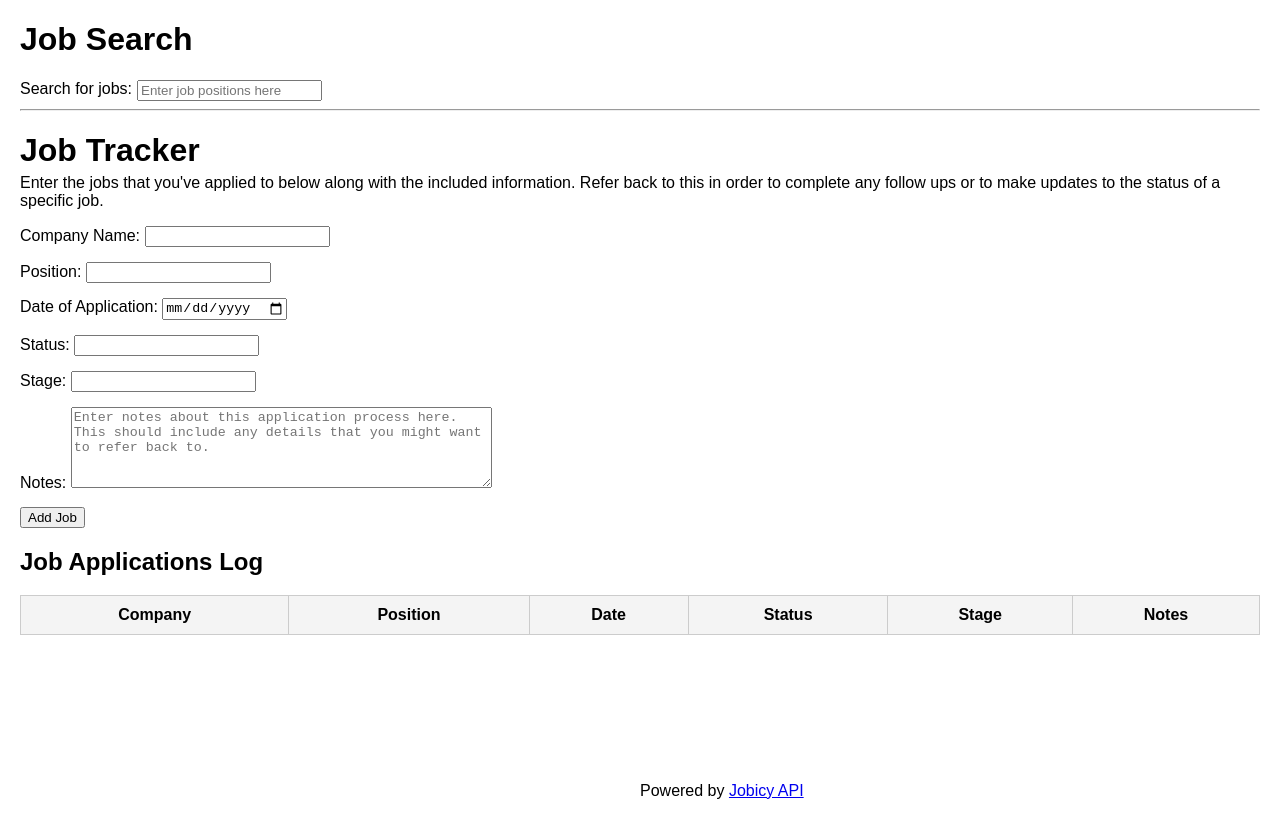
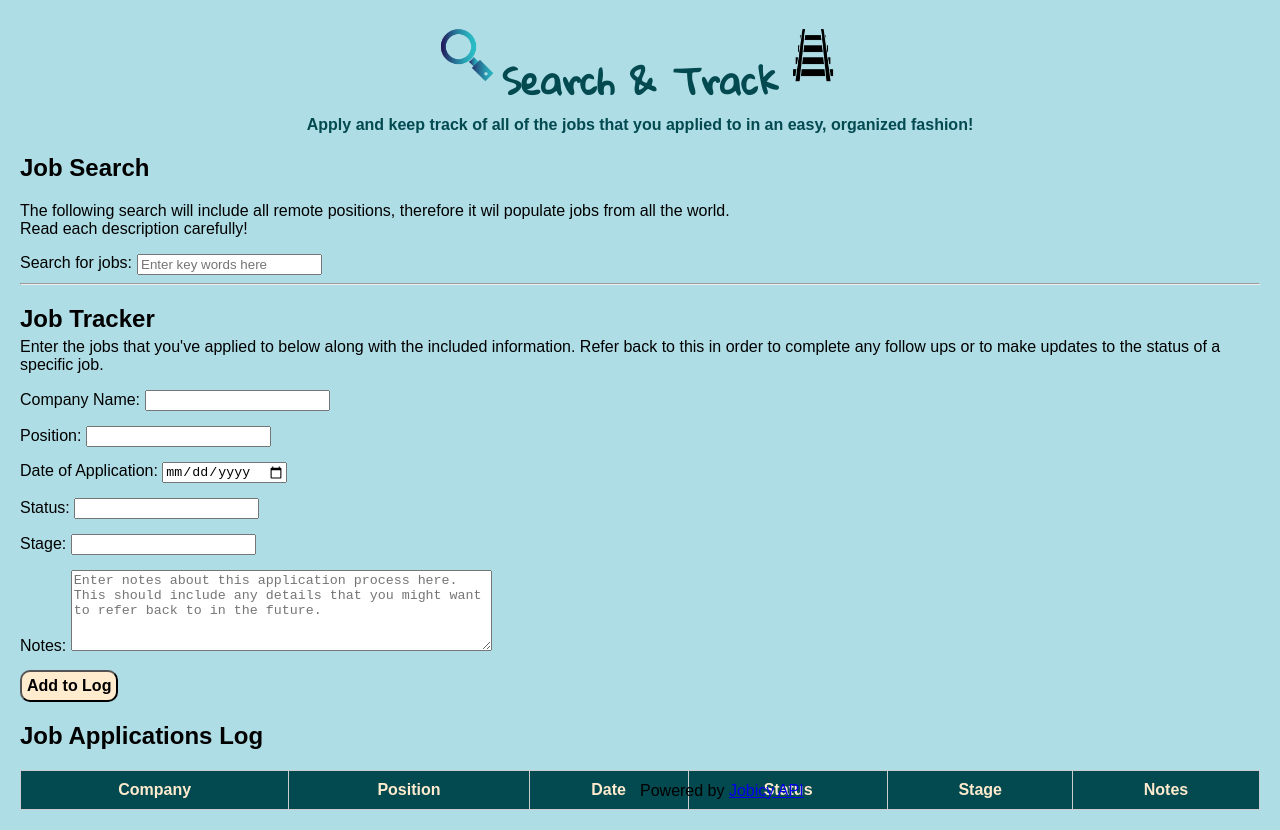
Before and after one commit to bismarkop/Search-and-Track-App, a plain HTML site: page index.html in a window 1280 px wide. Before the commit the page ends 800 px from the top, so only its background shows below. Drawn offline with Linux system fonts and the light colour scheme.

Commit message:
Added styling

```diff
--- a/index.html
+++ b/index.html
@@ -1,24 +1,45 @@
 <!DOCTYPE html>
 <html lang="en">
+
 <head>
     <meta charset="UTF-8">
     <meta name="viewport" content="width=device-width, initial-scale=1.0">
     <link rel="stylesheet" href="./style.css">
+    <link rel="preconnect" href="https://fonts.googleapis.com">
+    <link rel="preconnect" href="https://fonts.gstatic.com" crossorigin>
+    <link href="https://fonts.googleapis.com/css2?family=Gloria+Hallelujah&display=swap" rel="stylesheet">
     <title>Search & Track</title>
 </head>
 
 <body>
-    <h1>Job Search</h1>
+
+
+
+    <div id="header" style="text-align: center; align-content: center;">
+        <img id="searchIcon" src="./images/search-icon.png" alt="search icon" height="70px">
+        <h1 style="margin-bottom: 0;">
+            Search & Track
+        </h1>
+        <img id="trackIcon" src="./images/track-icon.png" alt="track icon" height="70px">
+
+    </div>
+
+    <p style="margin-top: 0; text-align: center; color: #024950;"><b>Apply and keep track of all of the jobs that you
+            applied to in an easy, organized fashion!</b></p>
+    <h2>Job Search</h2>
+    <p>The following search will include all remote positions, therefore it wil populate jobs from all the world.
+        <br>Read each description carefully!</p>
     <div id="search">
         <label for="search">Search for jobs:</label>
-        <input type="search" id="search" class="search" placeholder="Enter job positions here" style="display: block;"></input>
+        <input type="search" id="search" class="search" placeholder="Enter key words here"></input>
     </div>
 
     <div id="searchResults"></div>
 
     <hr>
-    <h1 style="margin-bottom: 0;">Job Tracker</h1>
-    <p style="margin-top: 5px;">Enter the jobs that you've applied to below along with the included information. Refer back to this in order to complete any follow ups or to make updates to the status of a specific job.</p>
+    <h2 style="margin-bottom: 0;">Job Tracker</h2>
+    <p style="margin-top: 5px;">Enter the jobs that you've applied to below along with the included information. Refer
+        back to this in order to complete any follow ups or to make updates to the status of a specific job.</p>
     <form id="jobForm">
         <div class="form-group">
             <label for="company">Company Name:</label>
@@ -42,9 +63,12 @@
         </div>
         <div class="form-group">
             <label for="notes">Notes:</label>
-            <textarea id="notes" rows="5" cols="50" placeholder="Enter notes about this application process here. This should include any details that you might want to refer back to."></textarea>
+            <textarea id="notes" rows="5" cols="50"
+                placeholder="Enter notes about this application process here. This should include any details that you might want to refer back to in the future."></textarea>
         </div>
-        <button id="addBtn" type="submit">Add Job</button>
+        <button id="addBtn" type="submit"
+            style="padding: 5px; border-radius: 10px; font-size: medium; background-color: blanchedalmond; font-weight: 600;">Add
+            to Log</button>
     </form>
 
     <h2>Job Applications Log</h2>
@@ -64,9 +88,10 @@
 
     <footer>
         <div id="alignFooter">
-        Powered by <a href="https://jobicy.com/jobs-rss-feed" target="_blank"> Jobicy API</a>
+            Powered by <a href="https://jobicy.com/jobs-rss-feed" target="_blank"> Jobicy API</a>
         </div>
     </footer>
     <script src="./index.js"></script>
 </body>
+
 </html>
--- a/index.js
+++ b/index.js
@@ -53,7 +53,7 @@ async function fetchCompanyInfo(info) {
             let jobDiv = document.createElement('div')
             jobDiv.value = jobPost.id
 
-            jobDiv.innerHTML = `<br>${jobPost.companyName}: ${jobPost.jobDescription} To apply, click the link - <a href=${jobPost.url}>${jobPost.url}</a>`
+            jobDiv.innerHTML = `<br><h1 style="color: #024950"><u>${jobPost.companyName}:</u></h1> ${jobPost.jobDescription} To apply, click the link - <a href=${jobPost.url}>${jobPost.url}</a>`
             searchResults.appendChild(jobDiv)
         }
         return data.jobs;
--- a/style.css
+++ b/style.css
@@ -1,18 +1,48 @@
+/* #searchIcon {
+    position: fixed;
+
+}
+
+#trackIcon {
+    position: fixed;
+    right: 100px;
+} */
+
+#header {
+    display: flex;
+    justify-content: center;
+    font-family: "Gloria Hallelujah", cursive;
+    font-weight: 400;
+    font-style: normal;
+    font-size: large;
+    color: #024950;
+}
+
 body {
     font-family: Arial, sans-serif;
     margin: 20px;
+    /* background-color: rgb(0, 174, 255); */
+    background-color: #afdde5;
+    color: rgb(0, 0, 0);
 }
+
 table {
     width: 100%;
     border-collapse: collapse;
 }
-th, td {
+
+th,
+td {
     padding: 10px;
     border: 1px solid #ccc;
+    color: blanchedalmond;
 }
-th {
-    background-color: #f4f4f4;
+
+th,
+td {
+    background-color: #024950;
 }
+
 .form-group {
     margin-bottom: 15px;
 }
```
Also changed, not shown: images/search-icon.png (added), images/track-icon.png (added).
